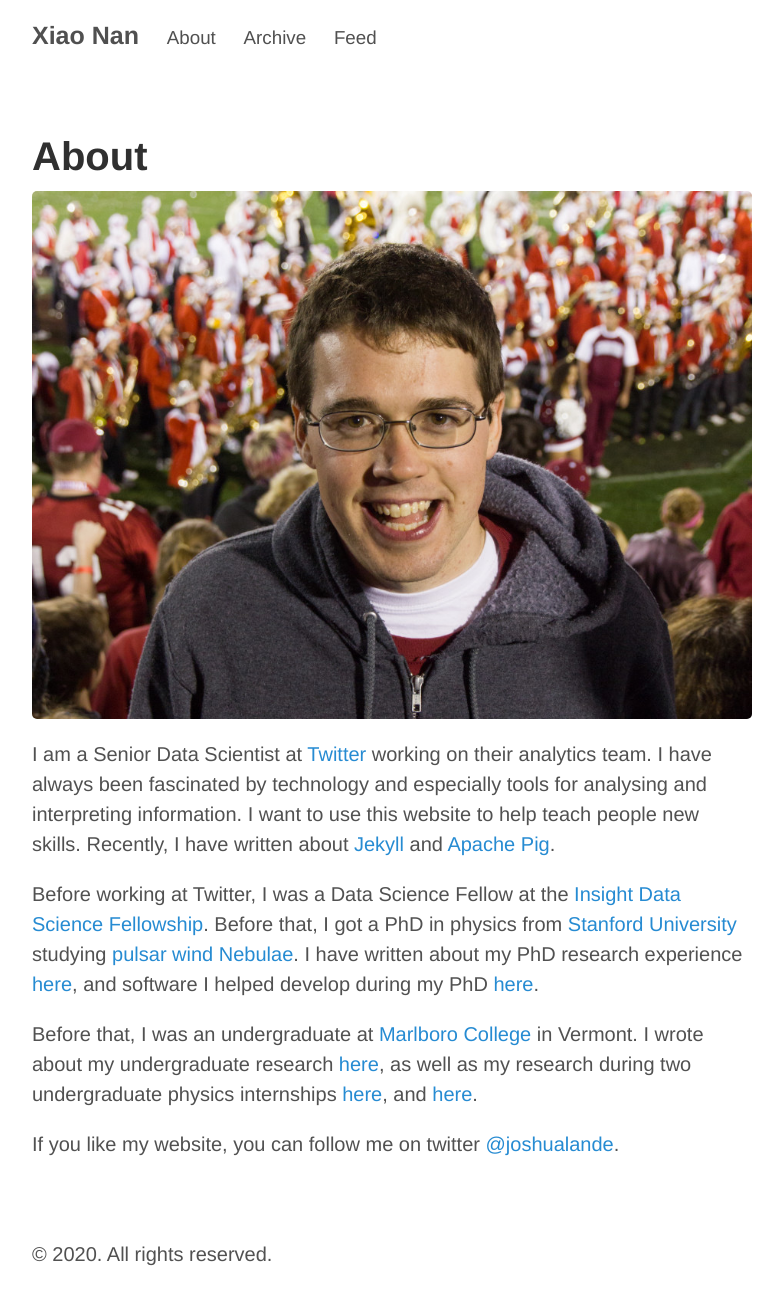
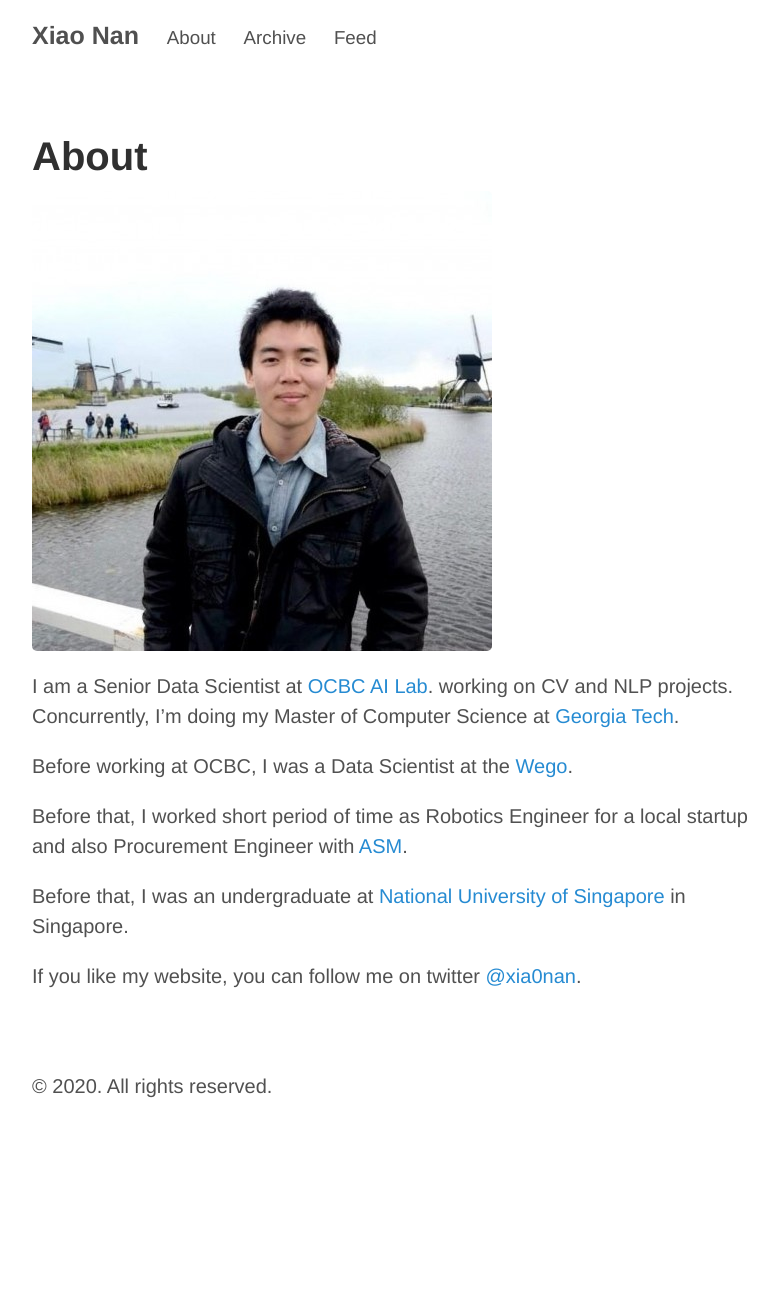
Before and after one commit to shawn-nx/shawn-nx.github.io, a Jekyll site: the page built from about.md, in a window 1280 px wide. Shown: the whole page, without its empty margins (248-1031 px from the left). Built offline with Jekyll 4.4.1, drawn with Linux system fonts in a browser that asks for light colours; after the commit the page ends 1121 px from its top, so only the background shows below that.

Commit message:
update about and portrait image

```diff
--- a/about.md
+++ b/about.md
@@ -3,31 +3,16 @@ layout: page
 title: About
 ---
 
-![Here I am at the 2013 Rose Bowl.](/assets/stanford_rosebowl_photo_2013-e1361222975696-940x689.jpg)
+![Here I am at Netherland](/assets/portrait-nan.jpeg)
 
-I am a Senior Data Scientist at [Twitter](http://twitter.com) working on
-their analytics team. I have always been fascinated by technology
-and especially tools for analysing and interpreting information.
-I want to use this website to help teach people new skills.
-Recently, I have written about
-[Jekyll]({% post_url 2014-02-03-jekyll-github-pages-poole %}) and
-[Apache Pig]({% post_url 2014-02-11-cube-rollup-pig-data-science %}).
+I am a Senior Data Scientist at [OCBC AI Lab](https://theopenvaultatocbc.com/ai-lab.html). working on
+CV and NLP projects. Concurrently, I'm doing my Master of Computer Science at [Georgia Tech](https://www.gatech.edu/).
 
-Before working at Twitter, I was a Data Science Fellow at the
-[Insight Data Science Fellowship](http://insightdatascience.com).
-Before that, I got a PhD in physics from [Stanford
-University](http://stanford.edu) studying [pulsar wind
-Nebulae](http://en.wikipedia.org/wiki/Pulsar_wind_nebula).  I have
-written about my PhD research experience
-[here]({% post_url 2013-02-14-searching-pulsar-wind-nebulae-kipac %}), and software I helped
-develop during my PhD [here]({% post_url 2013-02-01-pointlike-fitting-package %}).
+Before working at OCBC, I was a Data Scientist at the
+[Wego](https://www.wego.com.sg/).
 
-Before that, I was an undergraduate at [Marlboro
-College](http://www.marlboro.edu/) in Vermont.  I wrote about my
-undergraduate research
-[here]({% post_url 2013-02-14-physics-marlboro-college-vermont %}), as
-well as my research during two undergraduate physics internships
-[here]({% post_url 2013-02-14-health-impact-solar-particle-events-sstorm %}), and
-[here]({% post_url 2013-02-12-simulating-deep-lens-survey-davis %}).
+Before that, I worked short period of time as Robotics Engineer for a local startup and also Procurement Engineer with [ASM](http://www.asmpacific.com/).
 
-If you like my website, you can follow me on twitter [@joshualande](https://twitter.com/joshualande).
+Before that, I was an undergraduate at [National University of Singapore](http://www.nus.edu.sg/) in Singapore.
+
+If you like my website, you can follow me on twitter [@xia0nan](https://twitter.com/xia0nan).
```
Also changed, not shown: assets/portrait-nan.jpeg (added).
